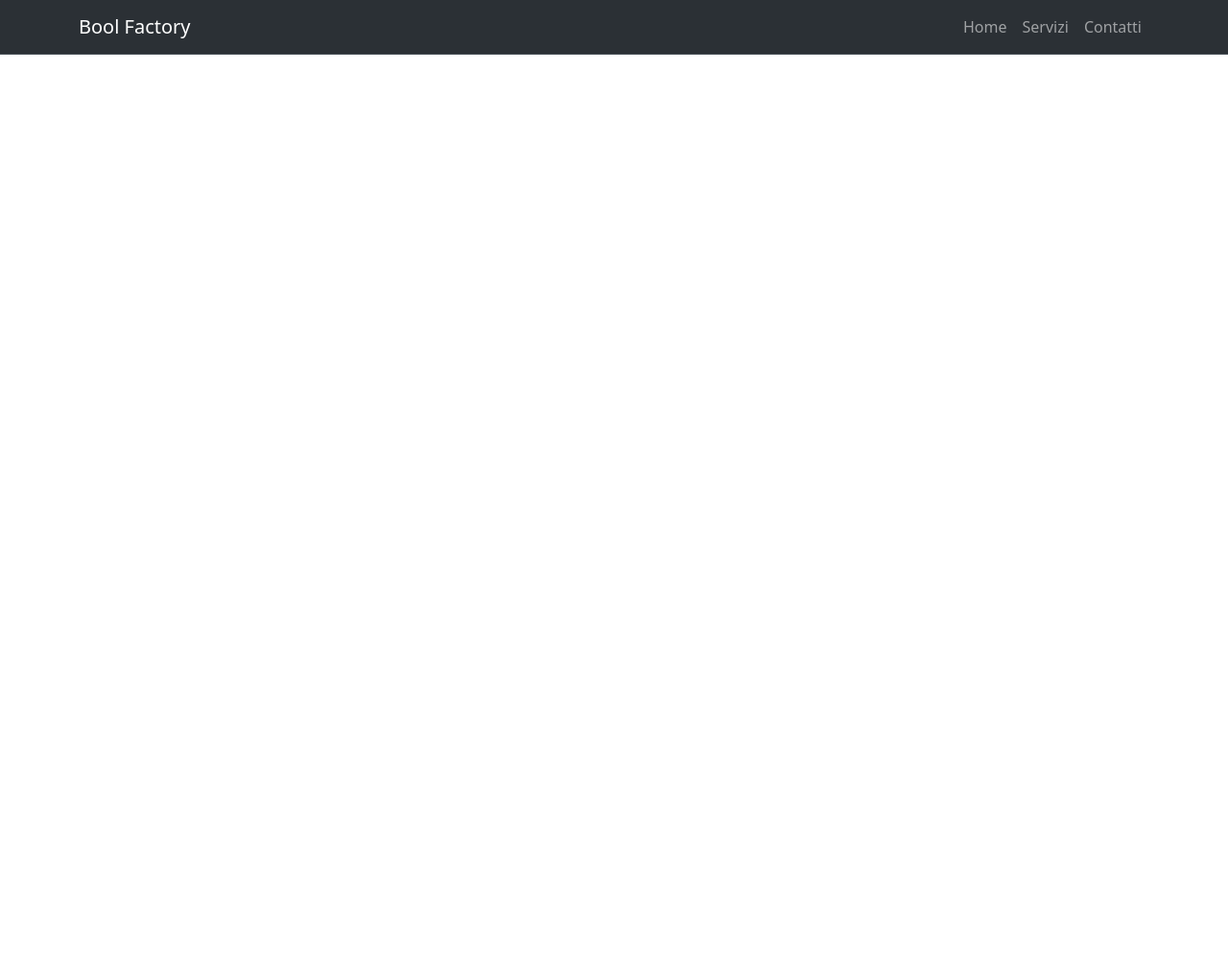
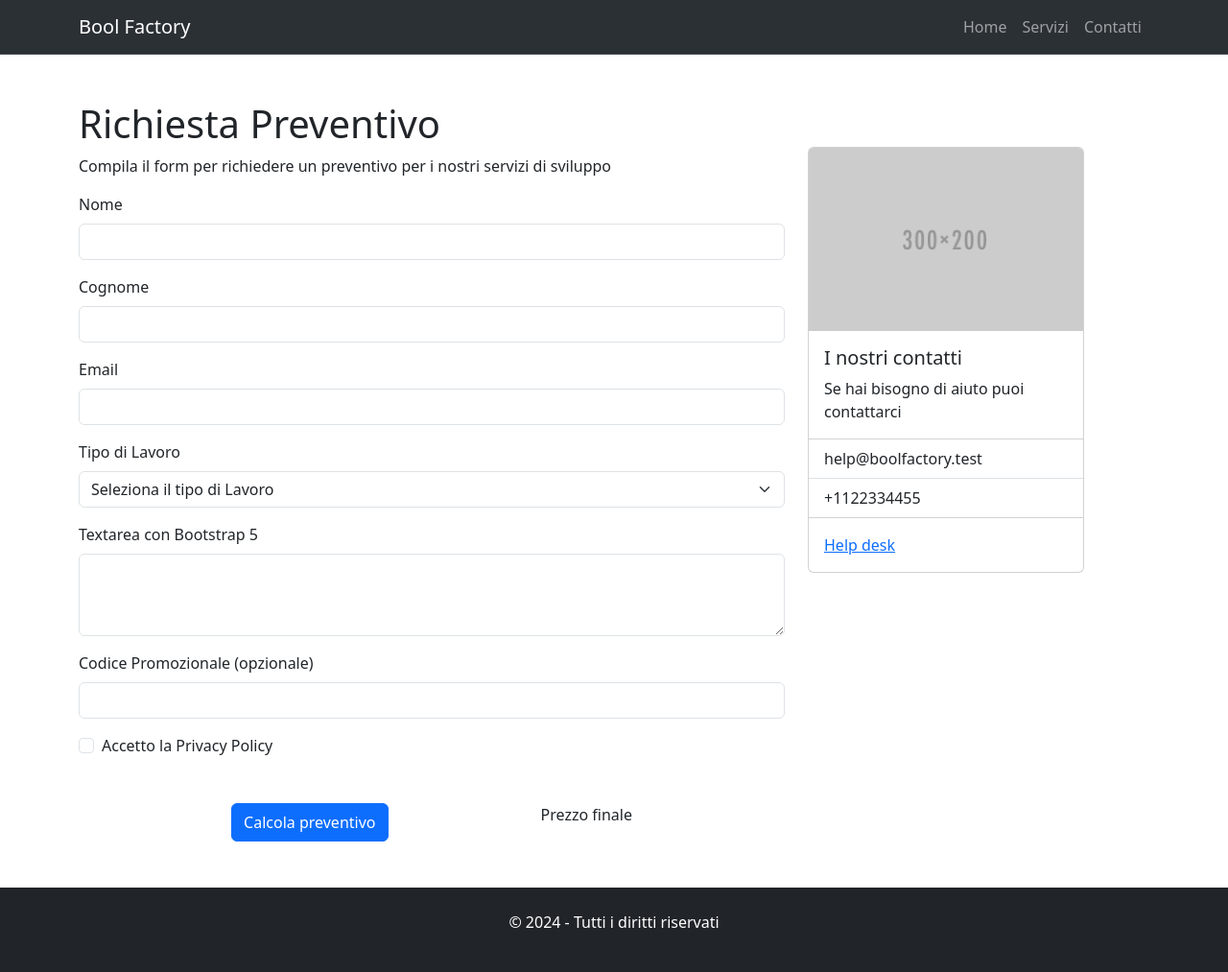
Before and after one commit to seni-z4/bootstrap-preventivo, a plain HTML site: page index.html in a window 1280 px wide. Shown: the whole page at 96% size. Before the commit the page ends 800 px from the top, so only its background shows below. Drawn offline with nearby package versions, Linux system fonts and the light colour scheme.

Commit message:
feat; the front end work has been created

```diff
--- a/index.html
+++ b/index.html
@@ -46,6 +46,83 @@
       </div>
     </nav>
 
+    <!-- the form && card section -->
+    <section class="py-5">
+      <div class="container">
+        <div class="row">
+          <div class="col-md-8">
+            <!-- the headline of the document -->
+            <h1>Richiesta Preventivo</h1>
+            <p>Compila il form per richiedere un preventivo per i nostri servizi di sviluppo</p>
+            <!-- form -->
+            <form>
+              <div class="mb-3">
+                <label for="nome" class="form-label">Nome</label>
+                <input type="text" class="form-control" id="nome" aria-describedby="emailHelp">
+              </div>
+              <div class="mb-3">
+                <label for="cognome" class="form-label">Cognome</label>
+                <input type="text" class="form-control" id="cognome" aria-describedby="emailHelp">
+              </div>
+              <div class="mb-3">
+                <label for="exampleInputEmail1" class="form-label">Email</label>
+                <input type="email" class="form-control" id="email" aria-describedby="emailHelp">
+              </div>
+              <div class="mb-3">
+                <label for="exampleInputEmail1" class="form-label">Tipo di Lavoro</label>
+                <select class="form-select" aria-label="Default select example">
+                  <option selected>Seleziona il tipo di Lavoro</option>
+                  <option value="1">Sviluppo backend</option>
+                  <option value="2">Sviluppo frontend</option>
+                  <option value="3">Analisi progettuale</option>
+                </select>
+              </div>
+              <div class="mb-3">
+                <label for="exampleFormControlTextarea1" class="form-label">Textarea con Bootstrap 5</label>
+                <textarea class="form-control" id="exampleFormControlTextarea1" rows="3"></textarea>
+              </div>
+              <div class="mb-3">
+                <label for="codice-promo" class="form-label">Codice Promozionale (opzionale)</label>
+                <input type="text" class="form-control" id="codice-promo" aria-describedby="emailHelp">
+              </div>
+              <div class="mb-5 form-check">
+                <input type="checkbox" class="form-check-input" id="exampleCheck1">
+                <label class="form-check-label" for="exampleCheck1">Accetto la Privacy Policy </label>
+              </div>
+             <div class="d-flex justify-content-evenly">
+              <button type="submit" class="btn btn-primary">Calcola preventivo</button>
+              <p class="md-4">Prezzo finale</p>
+             </div>
+            </form>
+          </div>
+          <!-- card -->
+            <div class="col-md-4 py-5">
+              <div class="card" style="width: 18rem;">
+                <img src="img/img-preventivo.png" class="card-img-top" alt="reventivo-img">
+                <div class="card-body">
+                  <h5 class="card-title">I nostri contatti</h5>
+                  <p class="card-text">Se hai bisogno di aiuto puoi contattarci</p>
+                </div>
+                <ul class="list-group list-group-flush">
+                  <li class="list-group-item">help@boolfactory.test</li>
+                  <li class="list-group-item">+1122334455</li>
+                </ul>
+                <div class="card-body">
+                  <a href="#" class="card-link">Help desk</a>
+                </div>
+              </div>
+            </div>
+          </div>
+      </div>
+    </section>
+
+    <!-- footer section -->
+    <footer class="py-4 bg-dark text-white text-center">
+      <div class="container">
+        <p>&#169; 2024 - Tutti i diritti riservati </p>
+      </div>
+    </footer>
+
     <script
       src="https://cdn.jsdelivr.net/npm/bootstrap@5.3.3/dist/js/bootstrap.bundle.min.js"
       integrity="sha384-YvpcrYf0tY3lHB60NNkmXc5s9fDVZLESaAA55NDzOxhy9GkcIdslK1eN7N6jIeHz"
```
Also changed, not shown: img/img-preventivo.png (added), 1 other file.
